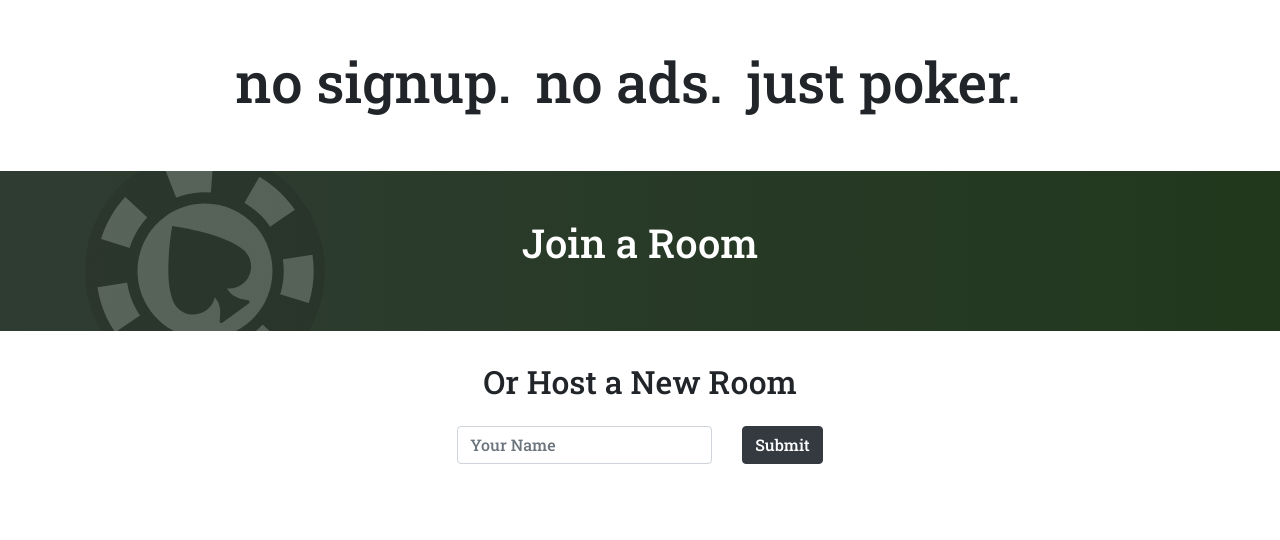
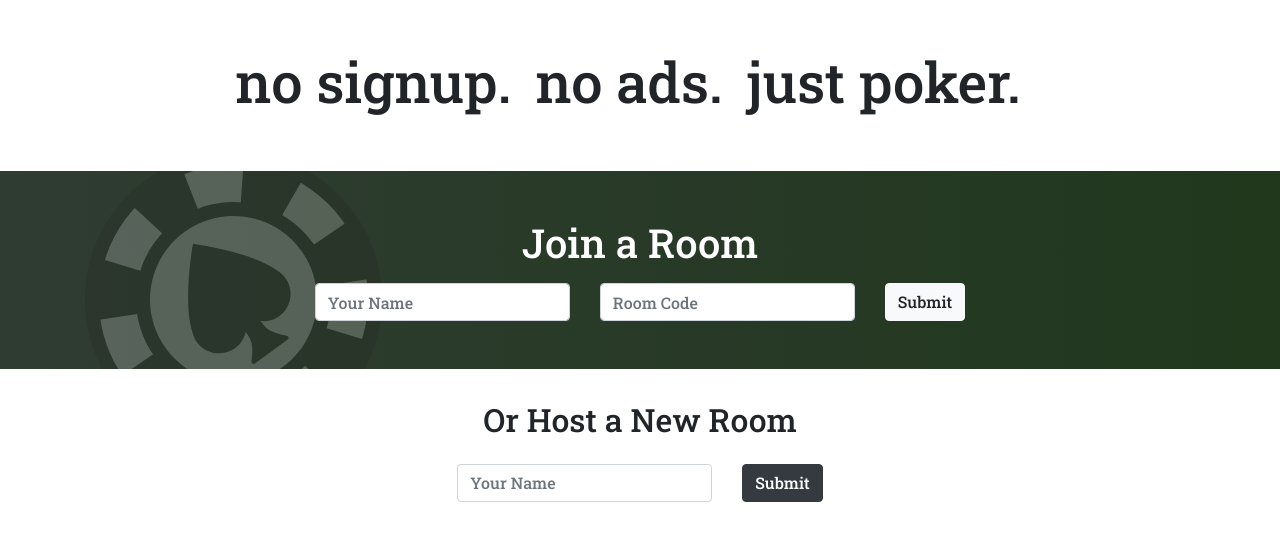
Before and after one commit to tjacobs3/word-race, a React (Create React App) app in the folder client/: page / in a window 1280 px wide. Shown: the top 540 px of the page. Built offline with nearby package versions, Linux system fonts and the light colour scheme.

Commit message:
Add ability to join room

```diff
--- a/client/src/components/splash.tsx
+++ b/client/src/components/splash.tsx
@@ -1,21 +1,36 @@
 import { Fragment, FunctionComponent, useState } from "react"
-import { Col, Container, Form, Row, Button } from "react-bootstrap"
-import axios from 'axios';
+import { Col, Container, Form, Row, Button, Alert } from "react-bootstrap"
+import axios, { AxiosError } from 'axios';
 import { useHistory } from "react-router-dom";
 
 import logo from '../images/logo.svg';
 
 const Splash:FunctionComponent = () => {
-  const [creatingGame, setCreatingGame] = useState<boolean>(false);
+  const [creatingOrJoiningGame, setCreatingOrJoiningGame] = useState<boolean>(false);
   const [name, setName] = useState<string>('');
+  const [roomCode, setRoomCode] = useState<string>('');
+  const [errors, setErrors] = useState<string[]>([]);
   const history = useHistory();
 
   const createGame = () => {
-    setCreatingGame(true);
+    setCreatingOrJoiningGame(true);
 
     axios.post('http://localhost:3000/create', { name })
       .then((response) => history.push(`/game/${response.data.roomCode}`))
-      .catch(() => setCreatingGame(false));
+      .catch(() => setCreatingOrJoiningGame(false));
+  }
+
+  const joinGame = () => {
+    setCreatingOrJoiningGame(true);
+
+    axios.post('http://localhost:3000/join_room', { name, roomCode })
+      .then((response) => history.push(`/game/${response.data.roomCode}`))
+      .catch((error: Error | AxiosError)=> {
+        if (axios.isAxiosError(error))  {
+          setErrors(error.response?.data?.errors || []);
+        }
+        setCreatingOrJoiningGame(false);
+      });
   }
 
   return (
@@ -28,15 +43,42 @@ const Splash:FunctionComponent = () => {
             <span className="mr-4">just poker.</span>
           </h1>
         </div>
+        {errors.length > 0 && (
+          <div className="text-center">
+            <Alert className="d-inline-block" variant="warning">
+              {errors.map(error => <div key={error}>{error}</div>)}
+            </Alert>
+          </div>
+        )}
       </Container>
       <div className="splash">
         <Container>
           <img src={logo} alt="poker chip" />
           <div className="position-relative">
             <h1 className="mt-0 mb-3 text-center">Join a Room</h1>
-            <form action='/create' method='post'>
-
-            </form>
+            <Row className="justify-content-md-center">
+              <Col className="py-2 py-md-0" md={3}>
+                <Form.Control
+                  type="text"
+                  placeholder="Your Name"
+                  value={name}
+                  onChange={e => setName(e.target.value)}
+                />
+              </Col>
+              <Col className="py-2 py-md-0" md={3}>
+                <Form.Control
+                  type="text"
+                  placeholder="Room Code"
+                  value={roomCode}
+                  onChange={e => setRoomCode(e.target.value)}
+                />
+              </Col>
+              <Col className="py-2 py-md-0" xs="auto">
+                <Button disabled={creatingOrJoiningGame} variant="light" onClick={joinGame} >
+                  Submit
+                </Button>
+              </Col>
+            </Row>
           </div>
         </Container>
       </div>
@@ -52,7 +94,7 @@ const Splash:FunctionComponent = () => {
             />
           </Col>
           <Col xs="auto">
-            <Button disabled={creatingGame} variant="dark" onClick={createGame} >
+            <Button disabled={creatingOrJoiningGame} variant="dark" onClick={createGame} >
               Submit
             </Button>
           </Col>
```
Also changed, not shown: 1 other file (tests, documents, lock files or other folders).
